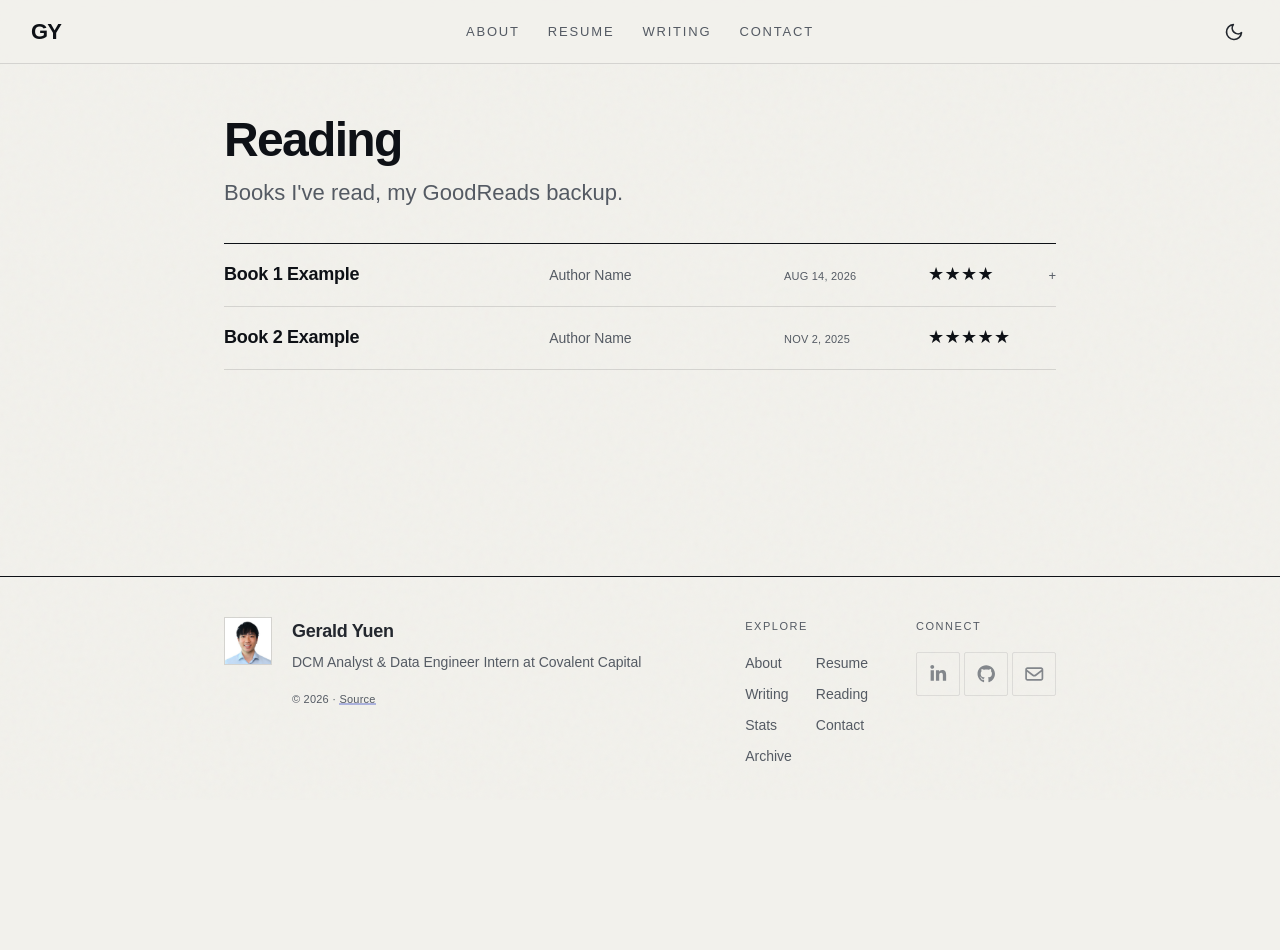
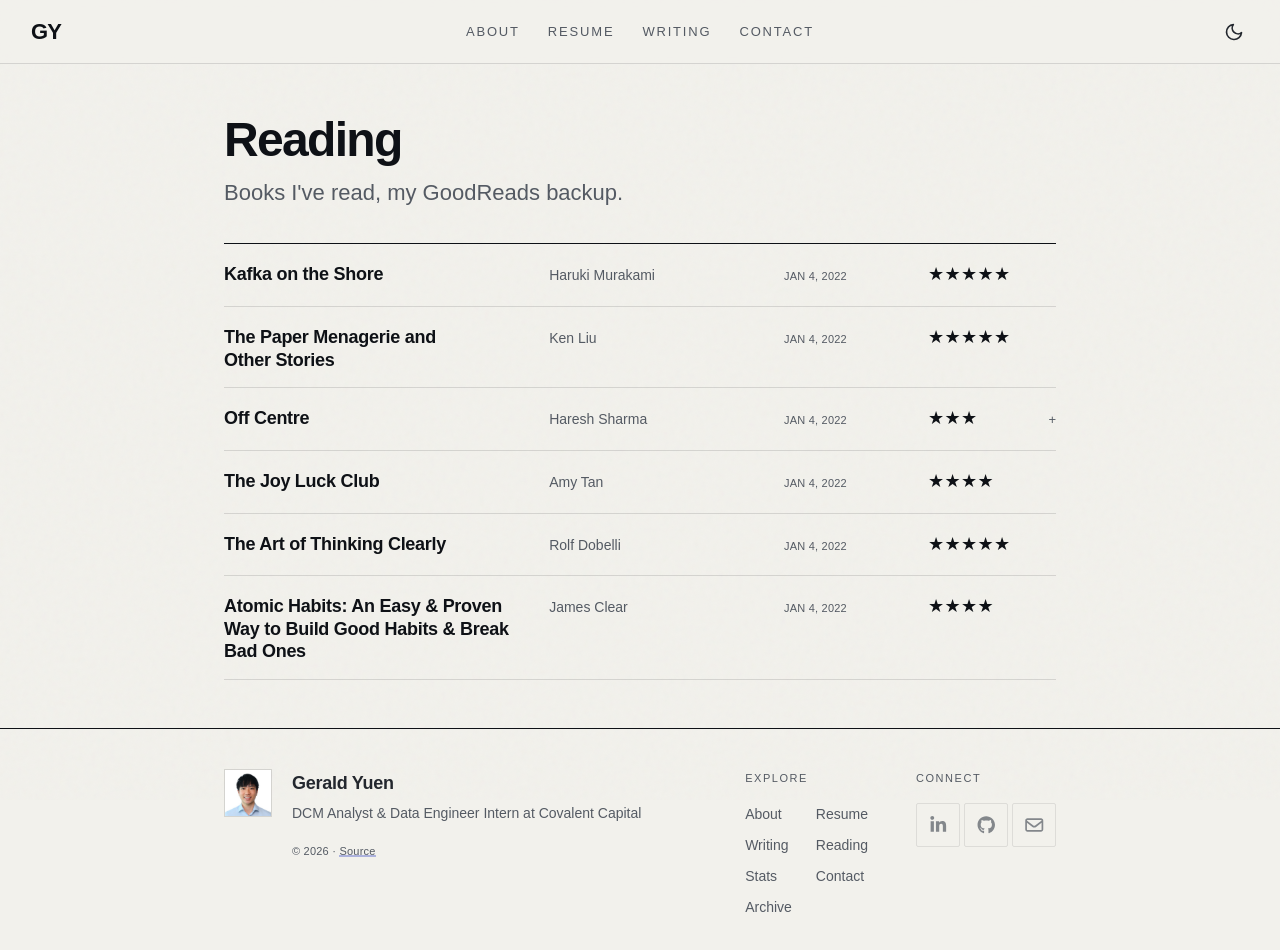
Before and after one commit to Spazzero/Spazzero.github.io, a Next.js app: page /reading in a window 1280 px wide. Before the commit the page ends 800 px from the top, so only its background shows below. Built offline with nearby package versions, Linux system fonts and the light colour scheme; no server answers; a web font is replaced by a local one.

Commit message:
Update "Reading" section

```diff
--- a/app/styles/pages/reading.css
+++ b/app/styles/pages/reading.css
@@ -1,6 +1,6 @@
 /*
 READING PAGE STYLES
-Books grouped by year finished
+One list of books, newest first
 */
 
 .reading-page {
@@ -59,11 +59,11 @@
   color: var(--color-accent);
 }
 
+/* Titles and authors wrap instead of truncate: a subtitle is part of the
+   title. */
 .book-title {
   grid-area: title;
-  overflow: hidden;
-  text-overflow: ellipsis;
-  white-space: nowrap;
+  text-wrap: pretty;
   font-family: var(--font-display);
   font-size: var(--text-md);
   font-weight: var(--font-weight-bold);
@@ -75,9 +75,7 @@
 
 .book-author {
   grid-area: author;
-  overflow: hidden;
-  text-overflow: ellipsis;
-  white-space: nowrap;
+  text-wrap: pretty;
   font-family: var(--font-body);
   font-size: var(--text-sm);
   line-height: var(--leading-snug);
--- a/src/data/reading.ts
+++ b/src/data/reading.ts
@@ -16,17 +16,42 @@
  */
 const data: Book[] = [
   {
-    title: 'Book 1 Example',
-    author: 'Author Name',
-    finished: '2026-08-14',
-    rating: 4,
-    note: 'A placeholder note. Replace it with a line or two on what the book was about and why it earned its rating.',
+    title: 'Kafka on the Shore',
+    author: 'Haruki Murakami',
+    finished: '2022-01-04',
+    rating: 5,
   },
   {
-    title: 'Book 2 Example',
-    author: 'Author Name',
-    finished: '2025-11-02',
+    title: 'The Paper Menagerie and Other Stories',
+    author: 'Ken Liu',
+    finished: '2022-01-04',
     rating: 5,
+  },
+  {
+    title: 'Off Centre',
+    author: 'Haresh Sharma',
+    finished: '2022-01-04',
+    rating: 3,
+    note: 'Watched the play live',
+  },
+  {
+    title: 'The Joy Luck Club',
+    author: 'Amy Tan',
+    finished: '2022-01-04',
+    rating: 4,
+  },
+  {
+    title: 'The Art of Thinking Clearly',
+    author: 'Rolf Dobelli',
+    finished: '2022-01-04',
+    rating: 5,
+  },
+  {
+    title:
+      'Atomic Habits: An Easy & Proven Way to Build Good Habits & Break Bad Ones',
+    author: 'James Clear',
+    finished: '2022-01-04',
+    rating: 4,
   },
 ];
 
```
